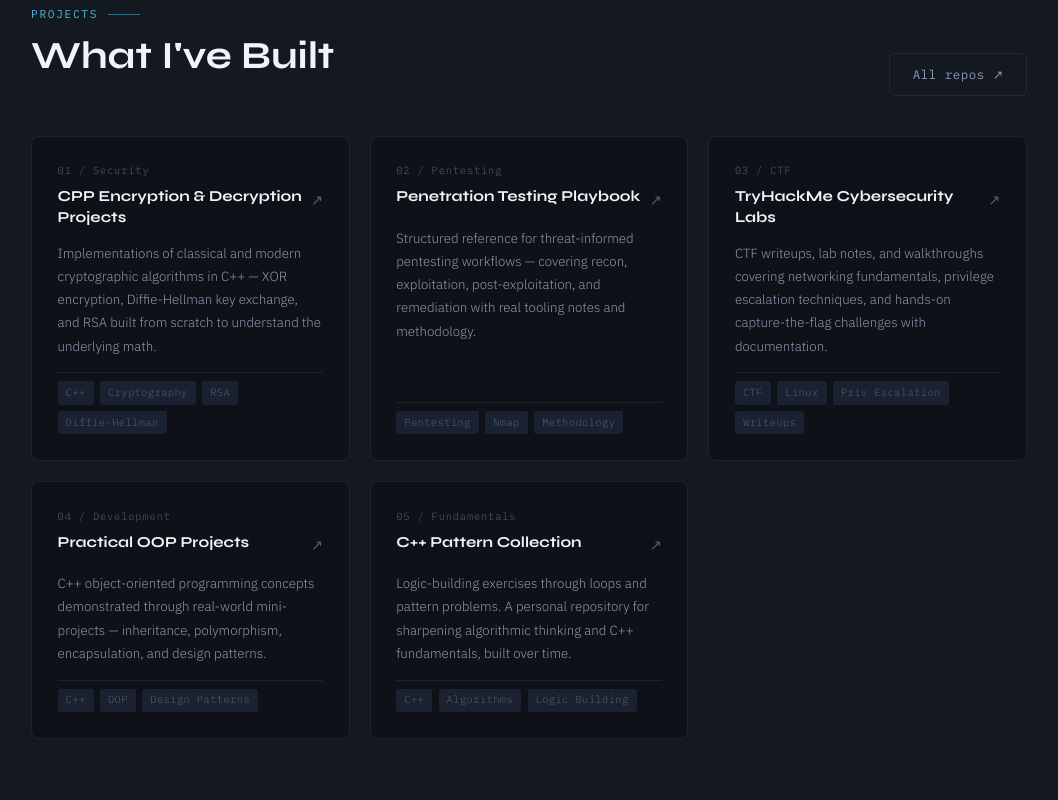
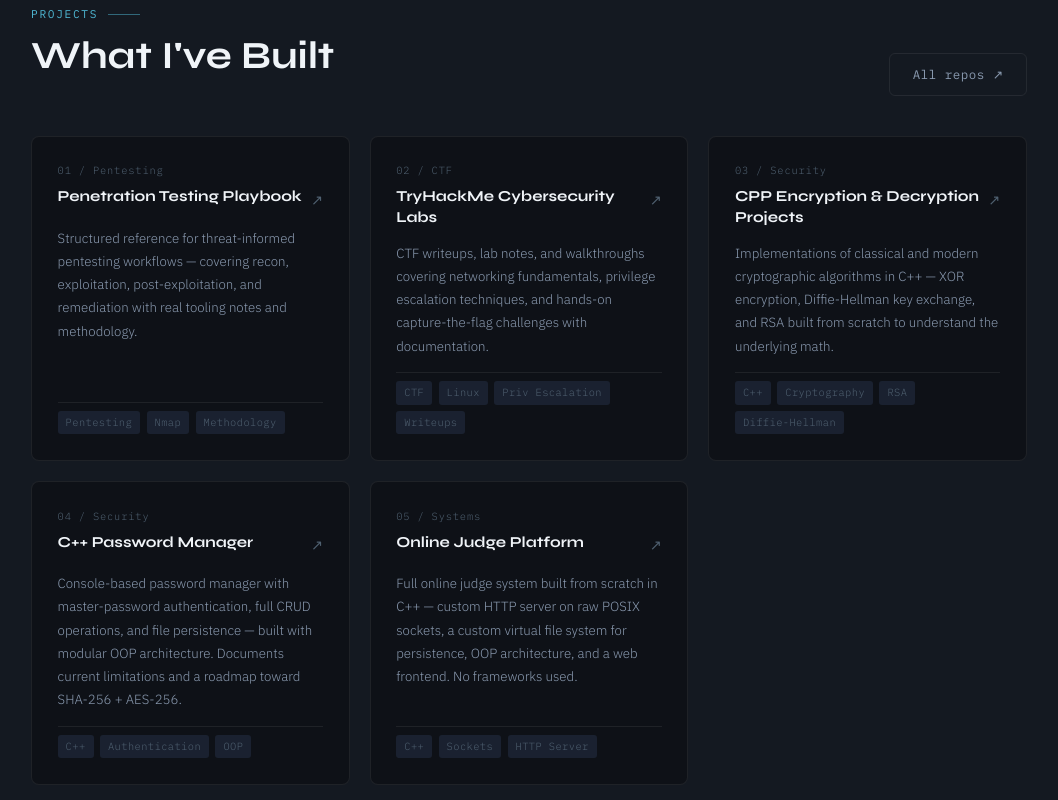
Before and after one commit to HasanLiaqat/HasanLiaqat.github.io, a plain HTML site: page index.html in a window 1280 px wide. Shown: the part 2160-2960 px from the top of the page, without its empty margins (111-1169 px from the left). Drawn offline with Linux system fonts and the light colour scheme.

Commit message:
Clean up index.html by removing commented sections
Removed commented sections for design tokens, reset, utility, navigation, section structure, hero, about, skills, projects, GitHub, contact, footer, scroll reveal, hero load animation, typing cursor, and JavaScript functionality.

```diff
--- a/index.html
+++ b/index.html
@@ -7,9 +7,6 @@
 <link rel="preconnect" href="https://fonts.googleapis.com">
 <link href="https://fonts.googleapis.com/css2?family=Bebas+Neue&family=Syne:wght@400;600;700;800&family=IBM+Plex+Mono:wght@300;400;500&family=IBM+Plex+Sans:ital,wght@0,300;0,400;0,500;1,300&display=swap" rel="stylesheet">
 <style>
-/* ─────────────────────────────────────────
-   DESIGN TOKENS
-───────────────────────────────────────── */
 :root {
   --bg:        #0e1117;
   --bg-2:      #141921;
@@ -23,12 +20,12 @@
   --text-3:    #4f6070;
   --white:     #f0f4f8;
 
-  --accent:    #4fb8d4;   /* muted teal-blue — single accent */
+  --accent:    #4fb8d4;
   --accent-2:  #2d8fa8;
   --accent-bg: rgba(79,184,212,0.07);
   --accent-bg2:rgba(79,184,212,0.12);
 
-  --green:     #4ade80;   /* used sparingly for "available" / success */
+  --green:     #4ade80;
   --red:       #f87171;
 
   --font-display: 'Syne', sans-serif;
@@ -38,10 +35,6 @@
   --radius: 6px;
   --transition: 0.22s ease;
 }
-
-/* ─────────────────────────────────────────
-   RESET & BASE
-───────────────────────────────────────── */
 *, *::before, *::after { box-sizing: border-box; margin: 0; padding: 0; }
 html { scroll-behavior: smooth; font-size: 16px; }
 body {
@@ -52,8 +45,6 @@ body {
   line-height: 1.7;
   overflow-x: hidden;
 }
-
-/* Subtle dot-grid texture */
 body::before {
   content: '';
   position: fixed;
@@ -63,7 +54,6 @@ body::before {
   pointer-events: none;
   z-index: 0;
 }
-/* Ultra-subtle scanlines */
 body::after {
   content: '';
   position: fixed;
@@ -76,7 +66,6 @@ body::after {
   pointer-events: none;
   z-index: 9998;
 }
-/* Matrix canvas */
 #matrix-canvas {
   position: fixed;
   top: 0; left: 0; width: 100%; height: 100%;
@@ -84,7 +73,6 @@ body::after {
   z-index: 0;
   pointer-events: none;
 }
-/* Boot screen */
 #boot-screen {
   position: fixed; inset: 0;
   background: #000;
@@ -113,18 +101,10 @@ body::after {
   animation: blink 0.65s step-end infinite;
 }
 @keyframes blink { 50% { opacity: 0; } }
-
-/* ─────────────────────────────────────────
-   UTILITY
-───────────────────────────────────────── */
 .container { max-width: 1060px; margin: 0 auto; padding: 0 2rem; position: relative; z-index: 1; }
 .mono { font-family: var(--font-mono); }
 .accent { color: var(--accent); }
 a { color: inherit; text-decoration: none; }
-
-/* ─────────────────────────────────────────
-   NAVIGATION
-───────────────────────────────────────── */
 nav {
   position: fixed;
   top: 0; left: 0; right: 0;
@@ -203,10 +183,6 @@ nav {
   .nav-links a { display: block; padding: 0.7rem 0; font-size: 0.85rem; }
   .nav-cta { border: none; padding: 0.7rem 0; }
 }
-
-/* ─────────────────────────────────────────
-   SECTION STRUCTURE
-───────────────────────────────────────── */
 section { position: relative; z-index: 1; }
 .section-eyebrow {
   font-family: var(--font-mono);
@@ -242,10 +218,6 @@ section { position: relative; z-index: 1; }
   max-width: 540px;
   line-height: 1.8;
 }
-
-/* ─────────────────────────────────────────
-   HERO
-───────────────────────────────────────── */
 #hero {
   min-height: 100vh;
   display: flex;
@@ -345,8 +317,6 @@ section { position: relative; z-index: 1; }
   color: var(--text-2);
 }
 .btn-ghost:hover { border-color: var(--border-hi); color: var(--text); }
-
-/* Hero side panel */
 .hero-panel {
   background: var(--bg-2);
   border: 1px solid var(--border);
@@ -392,16 +362,11 @@ section { position: relative; z-index: 1; }
   color: var(--text-2);
   letter-spacing: 0.04em;
 }
-
 @media (max-width: 800px) {
   .hero-layout { grid-template-columns: 1fr; gap: 2.5rem; }
   .hero-panel { flex-direction: row; flex-wrap: wrap; min-width: 0; }
   .hero-panel-item { flex: 1 1 120px; }
 }
-
-/* ─────────────────────────────────────────
-   ABOUT
-───────────────────────────────────────── */
 #about {
   padding: 6rem 0;
   border-top: 1px solid var(--border);
@@ -448,14 +413,9 @@ section { position: relative; z-index: 1; }
 .interest-text { flex: 1; }
 .interest-title { font-size: 0.85rem; font-weight: 500; color: var(--white); margin-bottom: 0.1rem; }
 .interest-desc { font-size: 0.78rem; color: var(--text-2); line-height: 1.5; }
-
 @media (max-width: 720px) {
   .about-grid { grid-template-columns: 1fr; gap: 2.5rem; }
 }
-
-/* ─────────────────────────────────────────
-   SKILLS
-───────────────────────────────────────── */
 #skills { padding: 6rem 0; border-top: 1px solid var(--border); }
 .skills-layout {
   display: grid;
@@ -485,7 +445,6 @@ section { position: relative; z-index: 1; }
   color: var(--white);
   letter-spacing: 0.02em;
 }
-/* Bars for languages */
 .skill-rows { display: flex; flex-direction: column; gap: 0.85rem; }
 .skill-row { display: flex; flex-direction: column; gap: 0.3rem; }
 .skill-row-info {
@@ -508,7 +467,6 @@ section { position: relative; z-index: 1; }
   width: 0;
   transition: width 1.1s cubic-bezier(0.23,1,0.32,1);
 }
-/* Tags for other cards */
 .skill-tags { display: flex; flex-wrap: wrap; gap: 0.4rem; }
 .skill-tag {
   font-family: var(--font-mono);
@@ -524,10 +482,6 @@ section { position: relative; z-index: 1; }
 .skill-tag:hover { border-color: var(--border-hi); color: var(--accent); }
 @media (max-width: 900px) { .skills-layout { grid-template-columns: 1fr 1fr; } }
 @media (max-width: 580px) { .skills-layout { grid-template-columns: 1fr; } }
-
-/* ─────────────────────────────────────────
-   PROJECTS
-───────────────────────────────────────── */
 #projects {
   padding: 6rem 0;
   border-top: 1px solid var(--border);
@@ -624,10 +578,6 @@ section { position: relative; z-index: 1; }
   border-radius: 3px;
   letter-spacing: 0.04em;
 }
-
-/* ─────────────────────────────────────────
-   GITHUB
-───────────────────────────────────────── */
 #github { padding: 5rem 0; border-top: 1px solid var(--border); }
 .github-card {
   background: var(--bg-2);
@@ -682,10 +632,6 @@ section { position: relative; z-index: 1; }
 }
 .github-chart-wrap img { width: 100%; filter: saturate(0.7) brightness(0.9); border-radius: 4px; opacity: 0.85; }
 @media (max-width: 600px) { .github-card { grid-template-columns: 1fr; } .github-avatar { display: none; } }
-
-/* ─────────────────────────────────────────
-   CONTACT
-───────────────────────────────────────── */
 #contact {
   padding: 6rem 0;
   border-top: 1px solid var(--border);
@@ -734,7 +680,6 @@ section { position: relative; z-index: 1; }
 .contact-card-value { font-size: 0.85rem; color: var(--text); }
 .contact-card-arrow { color: var(--text-3); font-size: 0.8rem; transition: color var(--transition); }
 .contact-card:hover .contact-card-arrow { color: var(--accent); }
-
 .contact-note {
   background: var(--bg-3);
   border: 1px solid var(--border);
@@ -760,12 +705,7 @@ section { position: relative; z-index: 1; }
   list-style: none;
 }
 .contact-note-list li::before { content: '→'; color: var(--accent); font-family: var(--font-mono); flex-shrink: 0; }
-
 @media (max-width: 720px) { .contact-layout { grid-template-columns: 1fr; gap: 2rem; } }
-
-/* ─────────────────────────────────────────
-   FOOTER
-───────────────────────────────────────── */
 footer {
   border-top: 1px solid var(--border);
   padding: 2.5rem 0;
@@ -796,10 +736,6 @@ footer {
   text-align: right;
   line-height: 1.7;
 }
-
-/* ─────────────────────────────────────────
-   SCROLL REVEAL
-───────────────────────────────────────── */
 .reveal {
   opacity: 0;
   transform: translateY(18px);
@@ -810,10 +746,6 @@ footer {
 .reveal-delay-2 { transition-delay: 0.2s; }
 .reveal-delay-3 { transition-delay: 0.3s; }
 .reveal-delay-4 { transition-delay: 0.4s; }
-
-/* ─────────────────────────────────────────
-   HERO LOAD ANIMATION
-───────────────────────────────────────── */
 .hero-animate { opacity: 0; animation: fadeUp 0.55s ease forwards; }
 .hero-animate-1 { animation-delay: 0.1s; }
 .hero-animate-2 { animation-delay: 0.25s; }
@@ -825,10 +757,6 @@ footer {
   from { opacity: 0; transform: translateY(16px); }
   to   { opacity: 1; transform: translateY(0); }
 }
-
-/* ─────────────────────────────────────────
-   TYPING CURSOR
-───────────────────────────────────────── */
 .typed-cursor {
   display: inline-block;
   width: 2px;
@@ -843,15 +771,12 @@ footer {
 </head>
 <body>
 
-<!-- ── MATRIX CANVAS ── -->
 <canvas id="matrix-canvas"></canvas>
 
-<!-- ── BOOT SCREEN ── -->
 <div id="boot-screen">
   <div id="boot-log"></div>
 </div>
 
-<!-- ── NAVIGATION ── -->
 <nav>
   <div class="nav-inner">
     <a href="#hero" class="nav-logo">Hassan<span class="dot">.</span></a>
@@ -868,7 +793,6 @@ footer {
   </div>
 </nav>
 
-<!-- ── HERO ── -->
 <section id="hero">
   <div class="container">
     <div class="hero-layout">
@@ -922,7 +846,6 @@ footer {
   </div>
 </section>
 
-<!-- ── ABOUT ── -->
 <section id="about">
   <div class="container">
     <div class="about-grid">
@@ -979,7 +902,6 @@ footer {
   </div>
 </section>
 
-<!-- ── SKILLS ── -->
 <section id="skills">
   <div class="container">
     <div class="reveal">
@@ -987,7 +909,6 @@ footer {
       <h2 class="section-title">Technical Arsenal</h2>
     </div>
     <div class="skills-layout">
-      <!-- Languages -->
       <div class="skill-card reveal reveal-delay-1">
         <div class="skill-card-head">
           <span class="skill-card-icon">⌨</span>
@@ -1008,7 +929,6 @@ footer {
           </div>
         </div>
       </div>
-      <!-- Cybersecurity -->
       <div class="skill-card reveal reveal-delay-2">
         <div class="skill-card-head">
           <span class="skill-card-icon">🔒</span>
@@ -1029,7 +949,6 @@ footer {
           <span class="skill-tag">OSINT</span>
         </div>
       </div>
-      <!-- Tools -->
       <div class="skill-card reveal reveal-delay-3">
         <div class="skill-card-head">
           <span class="skill-card-icon">🛠</span>
@@ -1050,7 +969,6 @@ footer {
   </div>
 </section>
 
-<!-- ── PROJECTS ── -->
 <section id="projects">
   <div class="container">
     <div class="projects-header">
@@ -1062,9 +980,42 @@ footer {
     </div>
     <div class="projects-grid">
 
-      <a href="https://github.com/HasanLiaqat/cpp-encryption-decryption-projects" target="_blank" rel="noopener" class="project-card reveal">
+      <a href="https://github.com/HasanLiaqat/penetration-testing-playbook" target="_blank" rel="noopener" class="project-card reveal">
         <div>
-          <div class="project-index">01 / Security</div>
+          <div class="project-index">01 / Pentesting</div>
+          <div class="project-head">
+            <div class="project-name">Penetration Testing Playbook</div>
+            <span class="project-arrow">↗</span>
+          </div>
+        </div>
+        <p class="project-desc">Structured reference for threat-informed pentesting workflows — covering recon, exploitation, post-exploitation, and remediation with real tooling notes and methodology.</p>
+        <div class="project-footer">
+          <span class="project-tech">Pentesting</span>
+          <span class="project-tech">Nmap</span>
+          <span class="project-tech">Methodology</span>
+        </div>
+      </a>
+
+      <a href="https://github.com/HasanLiaqat/tryhackme-cybersecurity-labs" target="_blank" rel="noopener" class="project-card reveal reveal-delay-1">
+        <div>
+          <div class="project-index">02 / CTF</div>
+          <div class="project-head">
+            <div class="project-name">TryHackMe Cybersecurity Labs</div>
+            <span class="project-arrow">↗</span>
+          </div>
+        </div>
+        <p class="project-desc">CTF writeups, lab notes, and walkthroughs covering networking fundamentals, privilege escalation techniques, and hands-on capture-the-flag challenges with documentation.</p>
+        <div class="project-footer">
+          <span class="project-tech">CTF</span>
+          <span class="project-tech">Linux</span>
+          <span class="project-tech">Priv Escalation</span>
+          <span class="project-tech">Writeups</span>
+        </div>
+      </a>
+
+      <a href="https://github.com/HasanLiaqat/cpp-encryption-decryption-projects" target="_blank" rel="noopener" class="project-card reveal reveal-delay-2">
+        <div>
+          <div class="project-index">03 / Security</div>
           <div class="project-head">
             <div class="project-name">CPP Encryption & Decryption Projects</div>
             <span class="project-arrow">↗</span>
@@ -1079,68 +1030,35 @@ footer {
         </div>
       </a>
 
-      <a href="https://github.com/HasanLiaqat/penetration-testing-playbook" target="_blank" rel="noopener" class="project-card reveal reveal-delay-1">
+      <a href="https://github.com/HasanLiaqat/cpp-password-manager" target="_blank" rel="noopener" class="project-card reveal">
         <div>
-          <div class="project-index">02 / Pentesting</div>
+          <div class="project-index">04 / Security</div>
           <div class="project-head">
-            <div class="project-name">Penetration Testing Playbook</div>
+            <div class="project-name">C++ Password Manager</div>
             <span class="project-arrow">↗</span>
           </div>
         </div>
-        <p class="project-desc">Structured reference for threat-informed pentesting workflows — covering recon, exploitation, post-exploitation, and remediation with real tooling notes and methodology.</p>
+        <p class="project-desc">Console-based password manager with master-password authentication, full CRUD operations, and file persistence — built with modular OOP architecture. Documents current limitations and a roadmap toward SHA-256 + AES-256.</p>
         <div class="project-footer">
-          <span class="project-tech">Pentesting</span>
-          <span class="project-tech">Nmap</span>
-          <span class="project-tech">Methodology</span>
+          <span class="project-tech">C++</span>
+          <span class="project-tech">Authentication</span>
+          <span class="project-tech">OOP</span>
         </div>
       </a>
 
-      <a href="https://github.com/HasanLiaqat/tryhackme-cybersecurity-labs" target="_blank" rel="noopener" class="project-card reveal reveal-delay-2">
+      <a href="https://github.com/HasanLiaqat/online-judge-cpp" target="_blank" rel="noopener" class="project-card reveal reveal-delay-1">
         <div>
-          <div class="project-index">03 / CTF</div>
+          <div class="project-index">05 / Systems</div>
           <div class="project-head">
-            <div class="project-name">TryHackMe Cybersecurity Labs</div>
+            <div class="project-name">Online Judge Platform</div>
             <span class="project-arrow">↗</span>
           </div>
         </div>
-        <p class="project-desc">CTF writeups, lab notes, and walkthroughs covering networking fundamentals, privilege escalation techniques, and hands-on capture-the-flag challenges with documentation.</p>
-        <div class="project-footer">
-          <span class="project-tech">CTF</span>
-          <span class="project-tech">Linux</span>
-          <span class="project-tech">Priv Escalation</span>
-          <span class="project-tech">Writeups</span>
-        </div>
-      </a>
-
-      <a href="https://github.com/HasanLiaqat/practical-oop-projects" target="_blank" rel="noopener" class="project-card reveal">
-        <div>
-          <div class="project-index">04 / Development</div>
-          <div class="project-head">
-            <div class="project-name">Practical OOP Projects</div>
-            <span class="project-arrow">↗</span>
-          </div>
-        </div>
-        <p class="project-desc">C++ object-oriented programming concepts demonstrated through real-world mini-projects — inheritance, polymorphism, encapsulation, and design patterns.</p>
+        <p class="project-desc">Full online judge system built from scratch in C++ — custom HTTP server on raw POSIX sockets, a custom virtual file system for persistence, OOP architecture, and a web frontend. No frameworks used.</p>
         <div class="project-footer">
           <span class="project-tech">C++</span>
-          <span class="project-tech">OOP</span>
-          <span class="project-tech">Design Patterns</span>
-        </div>
-      </a>
-
-      <a href="https://github.com/HasanLiaqat/cpp-pattern-collection" target="_blank" rel="noopener" class="project-card reveal reveal-delay-1">
-        <div>
-          <div class="project-index">05 / Fundamentals</div>
-          <div class="project-head">
-            <div class="project-name">C++ Pattern Collection</div>
-            <span class="project-arrow">↗</span>
-          </div>
-        </div>
-        <p class="project-desc">Logic-building exercises through loops and pattern problems. A personal repository for sharpening algorithmic thinking and C++ fundamentals, built over time.</p>
-        <div class="project-footer">
-          <span class="project-tech">C++</span>
-          <span class="project-tech">Algorithms</span>
-          <span class="project-tech">Logic Building</span>
+          <span class="project-tech">Sockets</span>
+          <span class="project-tech">HTTP Server</span>
         </div>
       </a>
 
@@ -1148,7 +1066,6 @@ footer {
   </div>
 </section>
 
-<!-- ── GITHUB ── -->
 <section id="github">
   <div class="container">
     <div class="reveal" style="margin-bottom:2rem;">
@@ -1162,8 +1079,8 @@ footer {
         <div class="github-handle">github.com/HasanLiaqat</div>
         <div class="github-bio">Cybersecurity student · C++ / Python · CTF player · FAST NUCES Islamabad</div>
         <div class="github-stats">
-          <div class="github-stat"><div class="github-stat-num">9</div><div class="github-stat-label">Repos</div></div>
-          <div class="github-stat"><div class="github-stat-num">75+</div><div class="github-stat-label">Commits</div></div>
+          <div class="github-stat"><div class="github-stat-num">10</div><div class="github-stat-label">Repos</div></div>
+          <div class="github-stat"><div class="github-stat-num">TryHackMe</div><div class="github-stat-label">First Four 🎳</div></div>
           <div class="github-stat"><div class="github-stat-num">CTF</div><div class="github-stat-label">Focus</div></div>
         </div>
         <div class="github-actions">
@@ -1177,7 +1094,6 @@ footer {
   </div>
 </section>
 
-<!-- ── CONTACT ── -->
 <section id="contact">
   <div class="container">
     <div class="contact-layout">
@@ -1225,28 +1141,23 @@ footer {
   </div>
 </section>
 
-<!-- ── FOOTER ── -->
 <footer>
   <div class="footer-inner">
     <p class="footer-quote">"The quieter you become, the more you are able to hear."</p>
     <div class="footer-right">
       <span class="mono" style="color:var(--accent)">Hassan</span><br>
-      FAST NUCES Islamabad · 2025
+      FAST NUCES Islamabad · 2026
     </div>
   </div>
 </footer>
 
-<!-- ── JAVASCRIPT ── -->
 <script>
-// Nav toggle
 document.getElementById('nav-toggle').addEventListener('click', () => {
   document.getElementById('nav-links').classList.toggle('open');
 });
 document.querySelectorAll('.nav-links a').forEach(a => {
   a.addEventListener('click', () => document.getElementById('nav-links').classList.remove('open'));
 });
-
-// Scroll reveal
 const reveals = document.querySelectorAll('.reveal');
 const revealObserver = new IntersectionObserver(entries => {
   entries.forEach(e => {
@@ -1254,8 +1165,6 @@ const revealObserver = new IntersectionObserver(entries => {
   });
 }, { threshold: 0.1 });
 reveals.forEach(el => revealObserver.observe(el));
-
-// Skill bars — trigger on scroll
 const bars = document.querySelectorAll('.skill-bar');
 const barObserver = new IntersectionObserver(entries => {
   entries.forEach(e => {
@@ -1266,8 +1175,6 @@ const barObserver = new IntersectionObserver(entries => {
   });
 }, { threshold: 0.4 });
 bars.forEach(b => barObserver.observe(b));
-
-// Typing animation — hero role
 (function() {
   const el = document.getElementById('typed-role');
   if (!el) return;
@@ -1295,8 +1202,6 @@ bars.forEach(b => barObserver.observe(b));
   }
   tick();
 })();
-
-// Active nav link highlighting
 const sections = document.querySelectorAll('section[id]');
 const navAs = document.querySelectorAll('.nav-links a');
 window.addEventListener('scroll', () => {
@@ -1308,8 +1213,6 @@ window.addEventListener('scroll', () => {
     a.style.color = a.getAttribute('href') === '#' + current ? 'var(--white)' : '';
   });
 }, { passive: true });
-
-// ── MATRIX RAIN ──
 (function () {
   const canvas = document.getElementById('matrix-canvas');
   const ctx = canvas.getContext('2d');
@@ -1329,7 +1232,6 @@ window.addEventListener('scroll', () => {
     ctx.font = '12px IBM Plex Mono, monospace';
     drops.forEach((y, i) => {
       const c = chars[Math.floor(Math.random() * chars.length)];
-      // Vary between accent and dimmer color for depth
       ctx.fillStyle = Math.random() > 0.92 ? 'rgba(240,244,248,0.7)' : 'rgba(79,184,212,0.8)';
       ctx.fillText(c, i * 20, y * 20);
       if (y * 20 > H && Math.random() > 0.978) drops[i] = 0;
@@ -1338,8 +1240,6 @@ window.addEventListener('scroll', () => {
   }
   setInterval(draw, 55);
 })();
-
-// ── BOOT SEQUENCE ──
 (function () {
   const log = document.getElementById('boot-log');
   const screen = document.getElementById('boot-screen');
```
